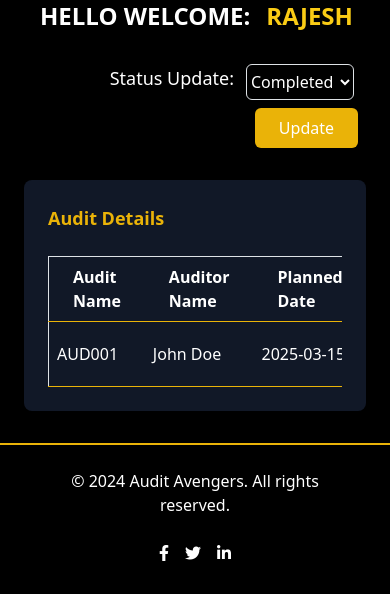
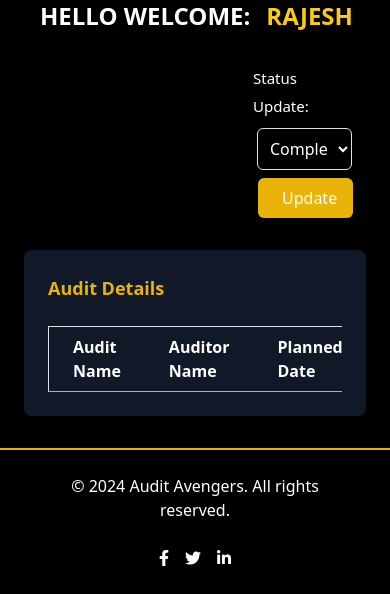
Before and after one commit to Rajesh-koneru/Audit-Avenger, a Flask app: template audit_tarcker/templates/auditor_page.html in a window 390 px wide. Shown: the part 256-850 px from the top of the page. Before the commit the page ends 817 px from the top, so only its background shows below. Run offline with Flask 3, Linux system fonts and the light colour scheme; the template is opened without the code that fills it, so the values that code supplies are empty; some libraries are stand-ins or nearby versions.

Commit message:
final commit 20

```diff
--- a/audit_tarcker/static/java/auditor_page.js
+++ b/audit_tarcker/static/java/auditor_page.js
@@ -1,5 +1,5 @@
 document.addEventListener("DOMContentLoaded"  ,async function(){
-        let name=document.querySelector('.name');
+        let name=document.getElementById('name');
         let tableBody=document.querySelector('.tbody');
 
 
@@ -9,8 +9,9 @@ document.addEventListener("DOMContentLoaded"  ,async function(){
 
 
         auditorName=data['username']
-
+     // showing name -->
         name.innerText=auditorName;
+        //getting auditor details from db
         async function fetchData(){
             try{
                 response=await fetch("https://finalavengers.onrender.com/auditor/data" ,{
--- a/audit_tarcker/templates/auditor_page.html
+++ b/audit_tarcker/templates/auditor_page.html
@@ -17,6 +17,36 @@
         #footicon i:hover{
          color:#FFEB3B;
          transform:scale(1.5);
+        }
+        #successMessage{
+            font-size:20px;
+            color:black;
+            background-color:lightgreen;
+            padding:10px;
+            margin:10px;
+            border-radius:10px;
+            display:none;
+        }
+
+        @media screen and (max-width:480px){
+            #update{
+                width:95px;
+                margin-left:20px;
+
+            }
+            #select{
+            justify-content:end;
+            width:105px;
+            }
+            #btnStatus{
+                margin-left:5px;
+                width:95px;
+
+            }
+            #select label{
+                font-size:15px;
+            }
+
         }
     </style>
 </head>
@@ -50,18 +80,23 @@
     <!-- WELCOME MESSAGE -->
     <div class="flex flex-wrap items-center pl-10">
         <h1 class="text-2xl font-bold">HELLO WELCOME:</h1>
-        <h1 class="text-2xl font-bold ml-4 text-yellow-400">RAJESH</h1>
+        <h1 class="text-2xl font-bold ml-4 text-yellow-400" id="name">RAJESH</h1>
     </div>
 
     <!-- STATUS UPDATE SECTION -->
-    <div class="flex flex-wrap justify-end p-4 m-2 ">
-        <label for="update" class="form-label text-lg mr-2">Status Update:</label>
-        <select id="update" class="p-0 mx-1 border rounded bg-transparent text-white">
-            <option value="Completed" class="text-black">Completed</option>
-            <option value="Pending" class="text-black">Pending</option>
-            <option value="In-Progress" class="text-black">In Progress</option>
-        </select>
-        <button class="bg-yellow-500 text-white px-4 py-2 mt-2  rounded">Update</button>
+    <div class="flex justify-between items-center p-4 m-2 ">
+        <div >
+            <small id="successMessage">hello how are you</small>
+        </div>
+        <div id="select"><label for="update" class="form-label text-lg mr-2">Status Update:</label>
+            <select id="update" class="p-2 mx-1 border rounded bg-transparent text-white">
+                <option value="Completed" class="text-black">Completed</option>
+                <option value="Pending" class="text-black">Pending</option>
+                <option value="In-Progress" class="text-black">In Progress</option>
+            </select>
+            <button class="bg-yellow-500 text-white px-4 py-2 mt-2  rounded" id="btnStatus">Update</button>
+        </div>
+
     </div>
 
     <!-- AUDIT DETAILS TABLE -->
@@ -83,19 +118,8 @@
                         <th class="py-2 px-4">Payment Status</th>
                     </tr>
                 </thead>
-                <tbody>
-                    <tr class="border-b border-yellow-500">
-                        <td class="p-2">AUD001</td>
-                        <td class="p-2">John Doe</td>
-                        <td class="p-2">2025-03-15</td>
-                        <td class="p-2">Completed</td>
-                        <td class="p-2">New York</td>
-                        <td class="p-2">XYZ Corp</td>
-                        <td class="p-2">+123456789</td>
-                        <td class="p-2">Completed</td>
-                        <td class="p-2">$1000</td>
-                        <td class="p-2">Paid</td>
-                    </tr>
+                <tbody class="tbody">
+                    <!--dynamic rows -->
                 </tbody>
             </table>
         </div>
```
